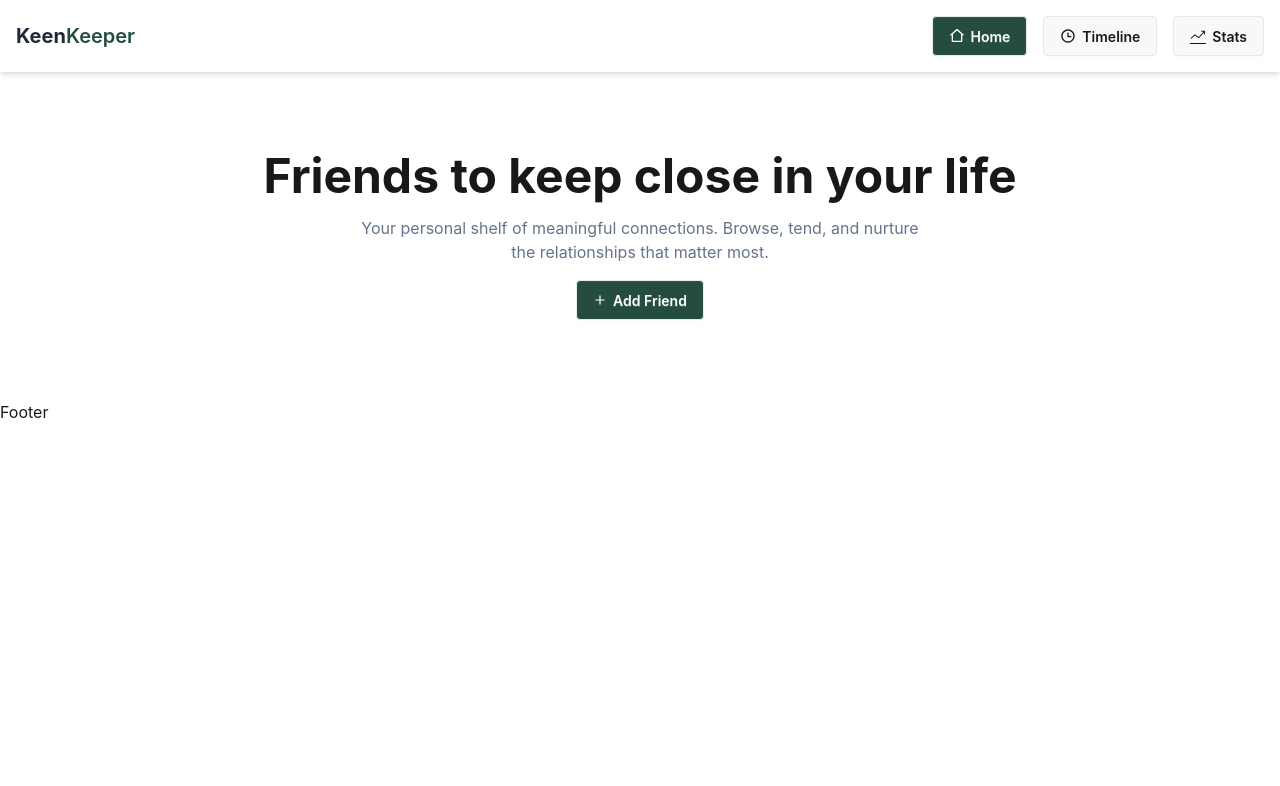
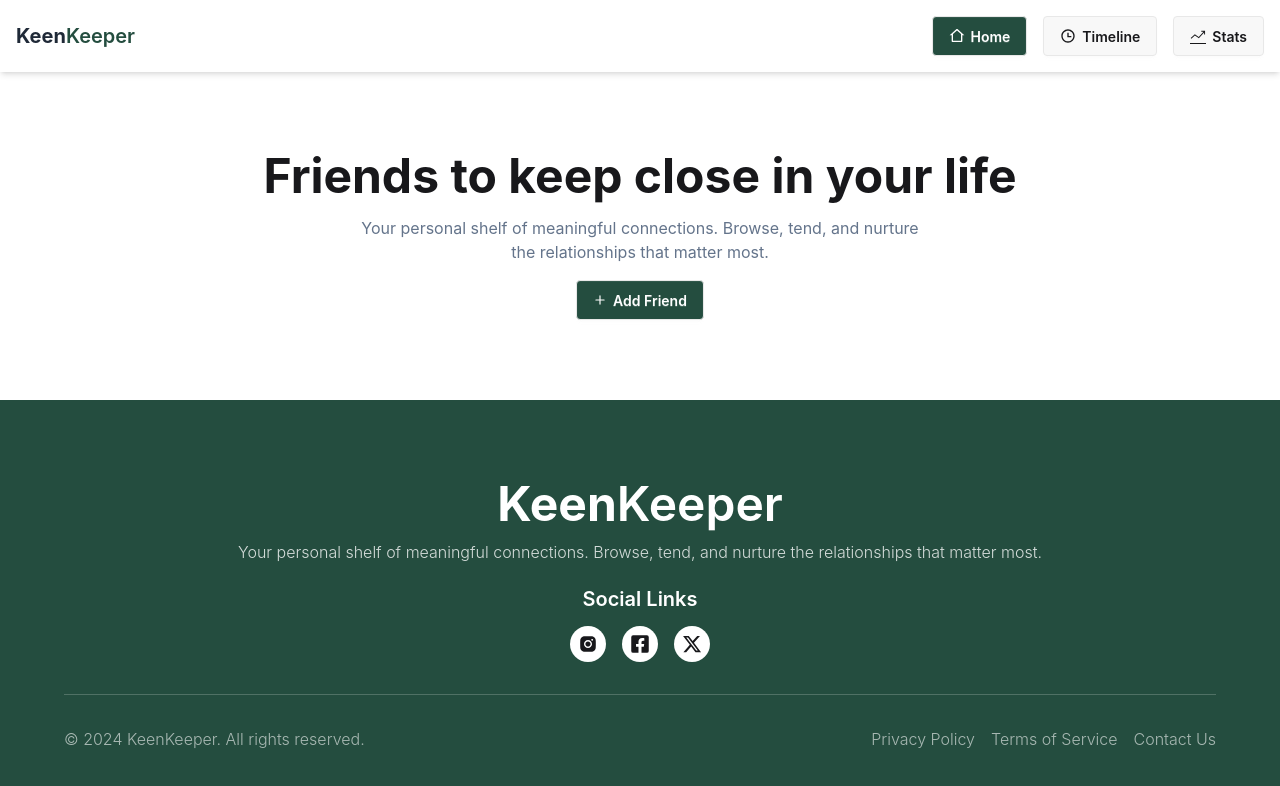
Before and after one commit to Morshedul-developer/keen-keeper, a React (Vite) app: page / in a window 1280 px wide. Shown: the top 786 px of the page. Built offline with nearby package versions, Linux system fonts and the light colour scheme.

Commit message:
completed the footer section

```diff
--- a/src/components/footer/Footer.jsx
+++ b/src/components/footer/Footer.jsx
@@ -1,10 +1,50 @@
+import { AiFillInstagram } from "react-icons/ai";
+import { FaFacebookSquare } from "react-icons/fa";
+import { FaXTwitter } from "react-icons/fa6";
 
 const Footer = () => {
-    return (
-        <div>
-            Footer
+  return (
+    <footer className="bg-[#244D3F] py-20">
+      <div className="max-w-6xl mx-auto text-center">
+        <div className="space-y-5">
+          <div className="space-y-3">
+            <h3 className="text-5xl font-bold text-white">
+              Keen<span className="font-semibold">Keeper</span>
+            </h3>
+            <p className="text-white/80 font-light">
+              Your personal shelf of meaningful connections. Browse, tend, and
+              nurture the relationships that matter most.
+            </p>
+          </div>
+          <div className="space-y-3">
+            <p className="text-[20px] font-semibold text-white">Social Links</p>
+            <ul className="flex gap-4 justify-center">
+              <li className="w-9 h-9 rounded-full bg-white flex items-center justify-center">
+                <AiFillInstagram size={20} />
+              </li>
+              <li className="w-9 h-9 rounded-full bg-white flex items-center justify-center">
+                <FaFacebookSquare size={20} />
+              </li>
+              <li className="w-9 h-9 rounded-full bg-white flex items-center justify-center">
+                <FaXTwitter size={20} />
+              </li>
+            </ul>
+          </div>
         </div>
-    );
+        <hr className="border-t border-white/20 my-8" />
+        <div className="flex items-center justify-between">
+            <p className="text-white/60 font-light">
+                &copy; 2024 KeenKeeper. All rights reserved.
+            </p>
+            <ul className="flex gap-4 flex-wrap text-white/60 font-light">
+                <li><a className="hover:underline" href="/">Privacy Policy</a></li>
+                <li><a className="hover:underline" href="/">Terms of Service</a></li>
+                <li><a className="hover:underline" href="/">Contact Us</a></li>
+            </ul>
+        </div>
+      </div>
+    </footer>
+  );
 };
 
 export default Footer;
--- a/src/components/homePage/Banner.jsx
+++ b/src/components/homePage/Banner.jsx
@@ -2,7 +2,7 @@ import { FiPlus } from "react-icons/fi";
 
 const Banner = () => {
   return (
-    <div className="max-w-4xl mx-auto text-center space-y-4 py-20">
+    <div className="max-w-6xl mx-auto text-center space-y-4 py-20">
       <h1 className="text-5xl font-bold">Friends to keep close in your life</h1>
       <p className="text-[#64748B] max-w-xl mx-auto">
         Your personal shelf of meaningful connections. Browse, tend, and nurture
```
